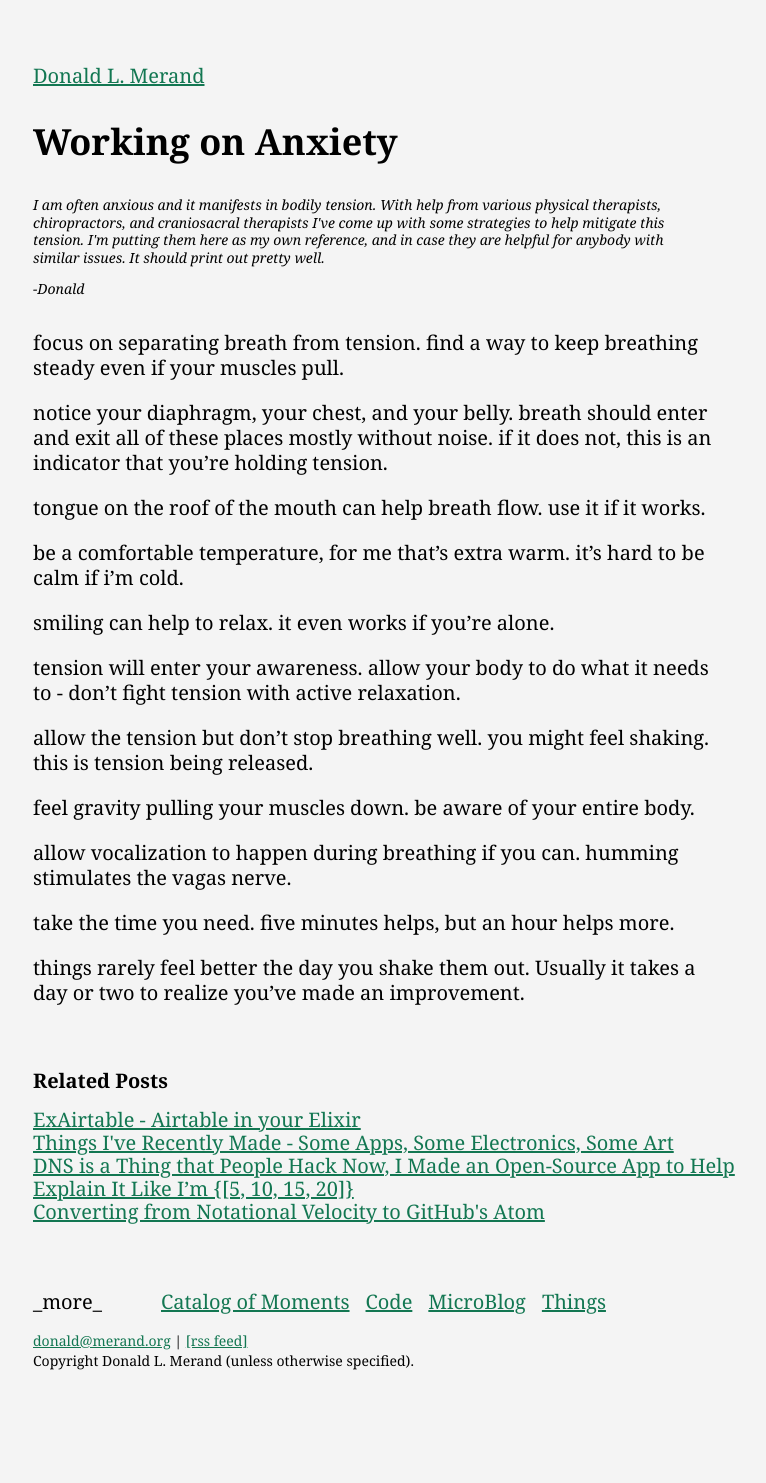
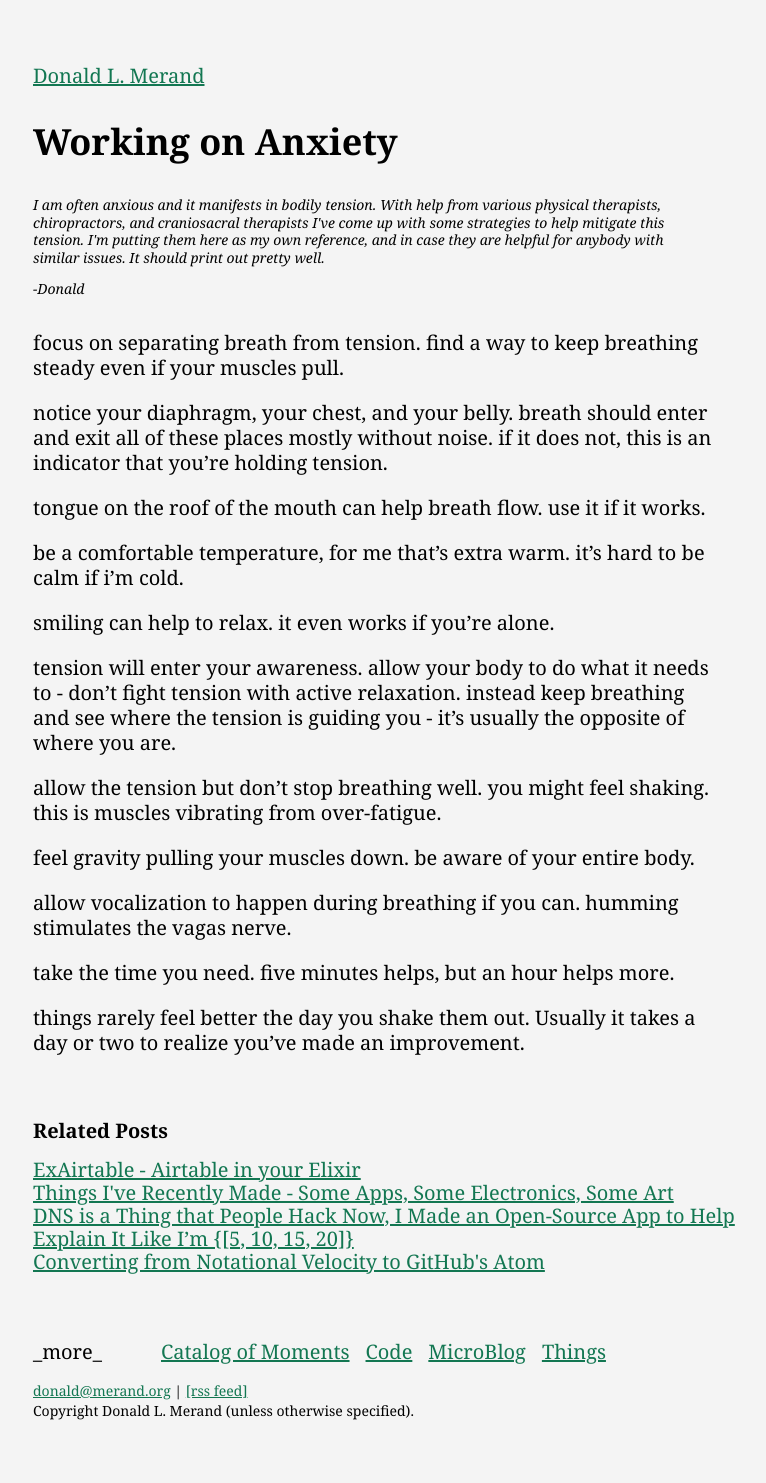
Before and after one commit to dmerand/donald.merand.org, a Jekyll site: the page built from _posts/2020-11-16-working-on-anxiety.md, in a window 1280 px wide. Shown: the whole page, without its empty margins (31-797 px from the left). Built offline with Jekyll 4.4.1, drawn with Linux system fonts in a browser that asks for light colours; before the commit the page ends 1433 px from its top, so only the background shows below that.

Commit message:
post update

```diff
--- a/_posts/2020-11-16-working-on-anxiety.md
+++ b/_posts/2020-11-16-working-on-anxiety.md
@@ -23,9 +23,9 @@ be a comfortable temperature, for me that's extra warm. it's hard to be calm if
 
 smiling can help to relax. it even works if you're alone.
 
-tension will enter your awareness. allow your body to do what it needs to - don't fight tension with active relaxation.
+tension will enter your awareness. allow your body to do what it needs to - don't fight tension with active relaxation. instead keep breathing and see where the tension is guiding you - it's usually the opposite of where you are.
 
-allow the tension but don't stop breathing well. you might feel shaking. this is tension being released.
+allow the tension but don't stop breathing well. you might feel shaking. this is muscles vibrating from over-fatigue.
 
 feel gravity pulling your muscles down. be aware of your entire body.
 
```
